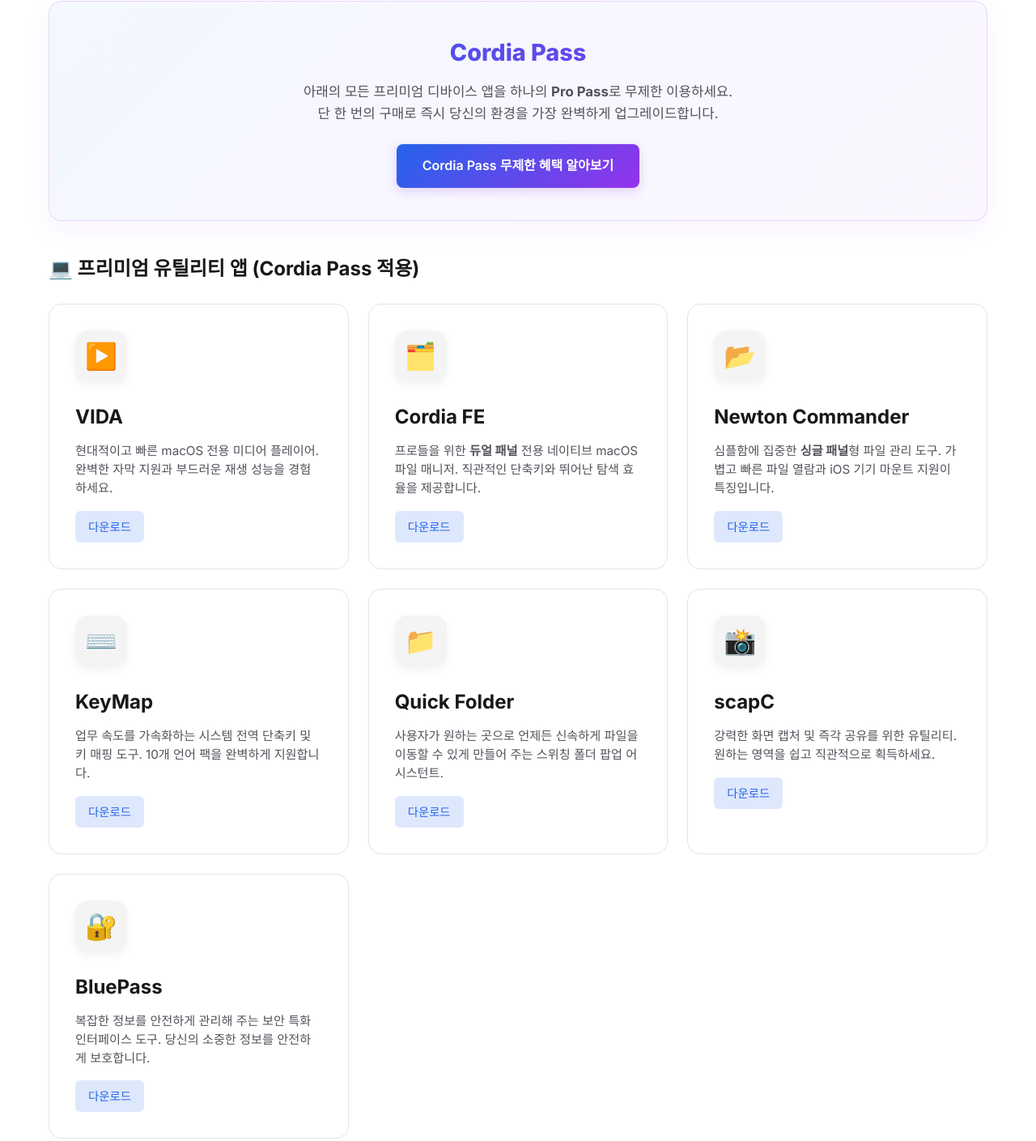
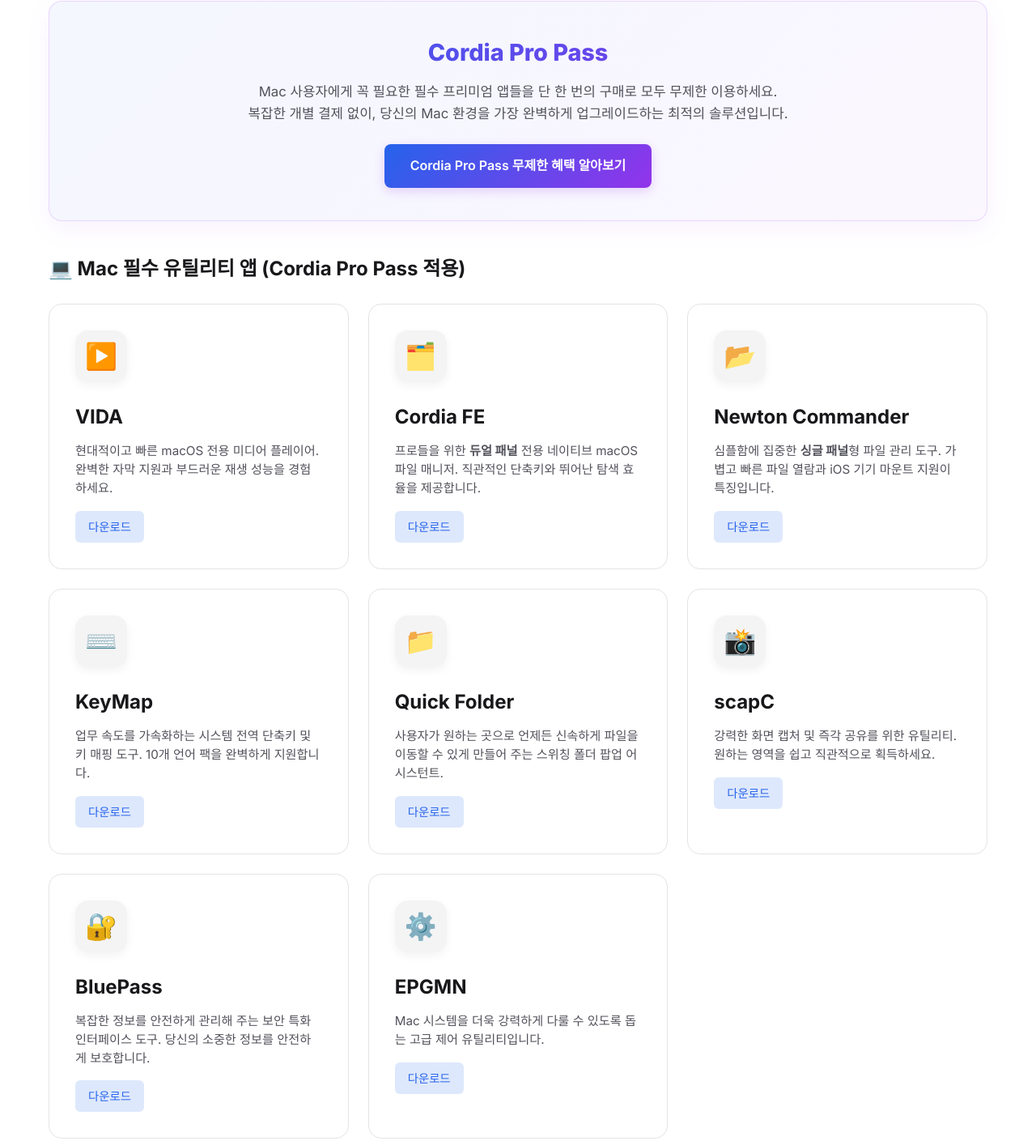
Before and after one commit to cordiakr/cordia, a website built with Vite: page products/index.html in a window 1280 px wide. Shown: the part 337-1746 px from the top of the page at 81% size. Built offline with nearby package versions, Linux system fonts and the light colour scheme.

Commit message:
Update Cordia Pass to Cordia Pro Pass, emphasize Mac essential apps wording, and add EPGMN product

```diff
--- a/products/index.html
+++ b/products/index.html
@@ -18,15 +18,15 @@
         <!-- Group 1: Cordia Pass Apps -->
         <div style="margin-bottom: 80px;">
           <div class="pass-banner" style="margin-bottom: 40px;">
-            <h3>Cordia Pass</h3>
-            <p>아래의 모든 프리미엄 디바이스 앱을 하나의 <b>Pro Pass</b>로 무제한 이용하세요.<br/>
-            단 한 번의 구매로 즉시 당신의 환경을 가장 완벽하게 업그레이드합니다.</p>
+            <h3>Cordia Pro Pass</h3>
+            <p>Mac 사용자에게 꼭 필요한 필수 프리미엄 앱들을 단 한 번의 구매로 모두 무제한 이용하세요.<br/>
+            복잡한 개별 결제 없이, 당신의 Mac 환경을 가장 완벽하게 업그레이드하는 최적의 솔루션입니다.</p>
             <a href="#" class="cta-button" style="margin-top: 24px; background: linear-gradient(135deg, #2563eb, #9333ea); box-shadow: 0 4px 14px 0 rgba(147, 51, 234, 0.2);" onclick="alert('결제 / 상세 페이지로 연결됩니다.')">
-              Cordia Pass 무제한 혜택 알아보기
+              Cordia Pro Pass 무제한 혜택 알아보기
             </a>
           </div>
 
-          <h3 style="font-size: 1.5rem; font-weight: 700; margin-bottom: 24px; color: var(--text-primary);">💻 프리미엄 유틸리티 앱 (Cordia Pass 적용)</h3>
+          <h3 style="font-size: 1.5rem; font-weight: 700; margin-bottom: 24px; color: var(--text-primary);">💻 Mac 필수 유틸리티 앱 (Cordia Pro Pass 적용)</h3>
 
           <div class="app-grid">
             <div class="app-card">
@@ -77,6 +77,13 @@
               <p>복잡한 정보를 안전하게 관리해 주는 보안 특화 인터페이스 도구. 당신의 소중한 정보를 안전하게 보호합니다.</p>
               <a href="#" class="download-link">다운로드</a>
             </div>
+
+            <div class="app-card">
+              <div class="app-card-icon" style="color: #6366f1;">⚙️</div>
+              <h3>EPGMN</h3>
+              <p>Mac 시스템을 더욱 강력하게 다룰 수 있도록 돕는 고급 제어 유틸리티입니다.</p>
+              <a href="#" class="download-link">다운로드</a>
+            </div>
           </div>
         </div>
 
```
Also changed, not shown: index.html (+1 -1 lines), support/index.html (+1 -0 lines).
